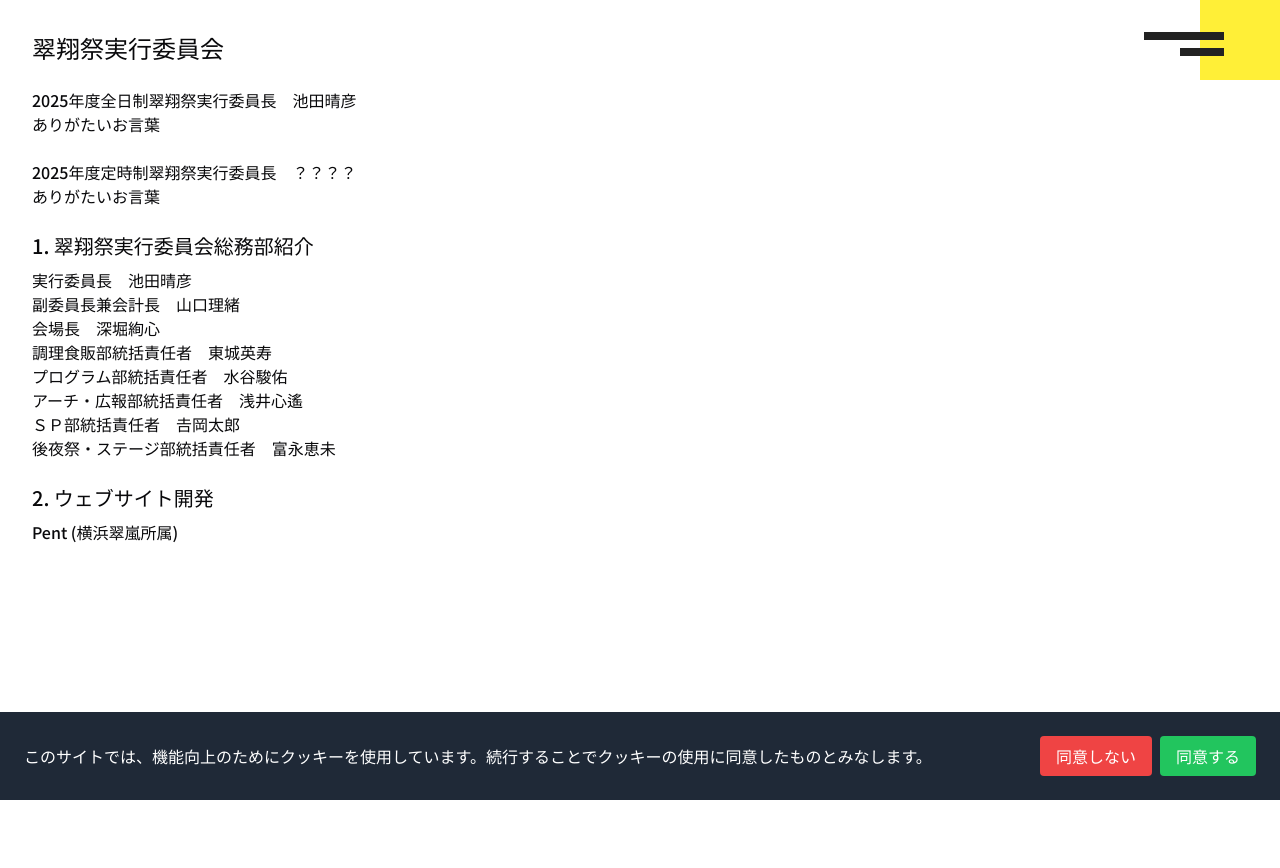
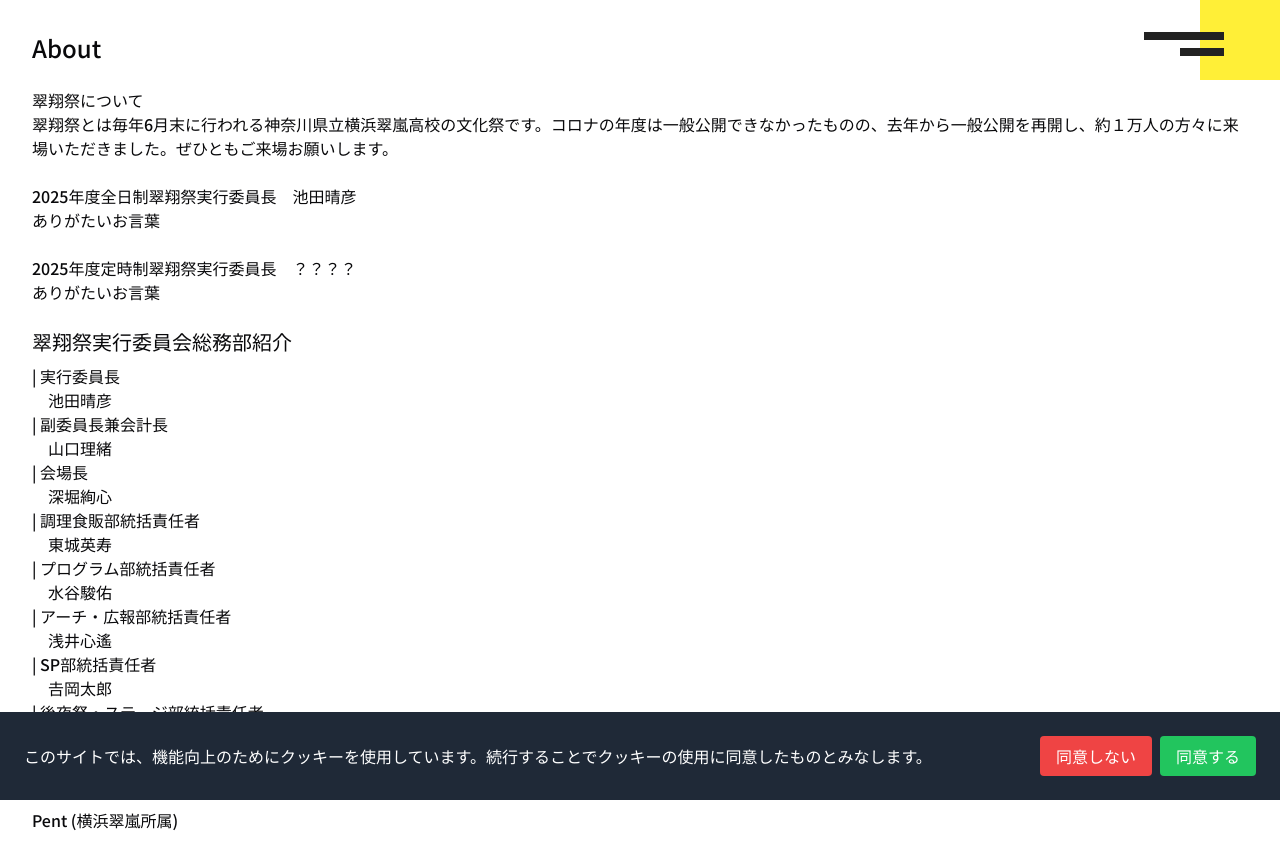
Before and after one commit to 2025program/suishousai2025, a Next.js app: page /about/stuff in a window 1280 px wide. Shown: the top 868 px of the page. Before the commit the page ends 800 px from the top, so only its background shows below. Built offline with nearby package versions, Linux system fonts and the light colour scheme.

Commit message:
stuffページに集結、記事の変更

```diff
--- a/app/about/stuff/page.tsx
+++ b/app/about/stuff/page.tsx
@@ -16,9 +16,14 @@ export default function Stuff() {
     return (
         <main className="p-8">
             <header className="mb-6">
-                <h1 className="text-2xl">翠翔祭実行委員会</h1>
+                <h1 className="text-2xl">About</h1>
                 <p></p>
             </header>
+
+            <section　className="mb-6">
+                <h2>翠翔祭について</h2>
+                <a>翠翔祭とは毎年6月末に行われる神奈川県立横浜翠嵐高校の文化祭です。コロナの年度は一般公開できなかったものの、去年から一般公開を再開し、約１万人の方々に来場いただきました。ぜひともご来場お願いします。</a>
+            </section>
 
             <section className="mb-6">
                 <h2>2025年度全日制翠翔祭実行委員長　池田晴彦</h2>
@@ -31,19 +36,27 @@ export default function Stuff() {
             </section>
 
             <section className="mb-6">
-                <h2 className="text-xl mb-2">1. 翠翔祭実行委員会総務部紹介</h2>
-                <p>実行委員長　池田晴彦</p>
-                <p>副委員長兼会計長　山口理緒</p>
-                <p>会場長　深堀絢心</p>
-                <p>調理食販部統括責任者　東城英寿</p>
-                <p>プログラム部統括責任者　水谷駿佑</p>
-                <p>アーチ・広報部統括責任者　浅井心遙</p>
-                <p>ＳＰ部統括責任者　𠮷岡太郎</p>
-                <p>後夜祭・ステージ部統括責任者　富永恵未</p>
+                <h2 className="text-xl mb-2">翠翔祭実行委員会総務部紹介</h2>
+                <h3>| 実行委員長</h3>
+                <a>　池田晴彦</a>
+                <h3>| 副委員長兼会計長</h3>
+                <a>　山口理緒</a>
+                <h3>| 会場長</h3>
+                <a>　深堀絢心</a>
+                <h3>| 調理食販部統括責任者</h3>
+                <a>　東城英寿</a>
+                <h3>| プログラム部統括責任者</h3>
+                <a>　水谷駿佑</a>
+                <h3>| アーチ・広報部統括責任者</h3>
+                <a>　浅井心遙</a>
+                <h3>| SP部統括責任者</h3>
+                <a>　𠮷岡太郎</a>
+                <h3>| 後夜祭・ステージ部統括責任者</h3>
+                <a>　富永恵未</a>
             </section>
 
             <section className="mb-6">
-                <h2 className="text-xl mb-2">2. ウェブサイト開発</h2>
+                <h2 className="text-xl mb-2">ウェブサイト開発</h2>
                 <p>
                     Pent &#40;横浜翠嵐所属&#41;
                 </p>
```
